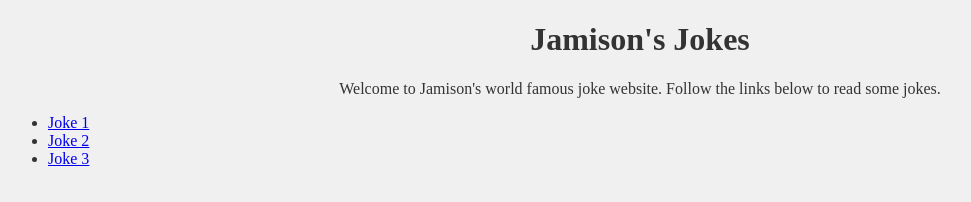
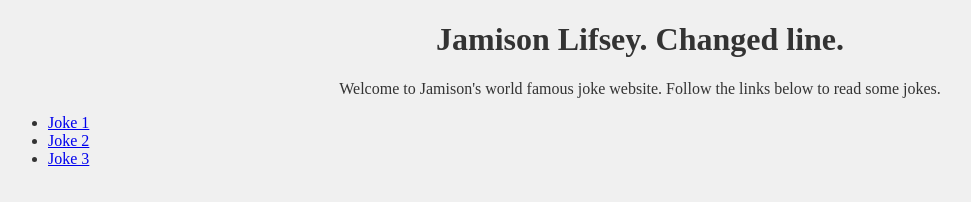
Before and after one commit to lifsey25/final-website, a plain HTML site: page index.html in a window 1280 px wide. Shown: the whole page, without its empty margins (0-971 px from the left). Drawn offline with Linux system fonts and the light colour scheme.

Commit message:
index.html was changed for demo

```diff
--- a/index.html
+++ b/index.html
@@ -6,7 +6,7 @@
     <title>Jamison's world famous joke website</title>
 </head>
 <body>
-    <h1>Jamison's Jokes</h1>
+    <h1>Jamison Lifsey. Changed line.</h1>
     <p> Welcome to Jamison's world famous joke website. Follow the links below to read some jokes. </p>
     <ul>
         <li><a href="joke1.html">Joke 1</a></li>
```
